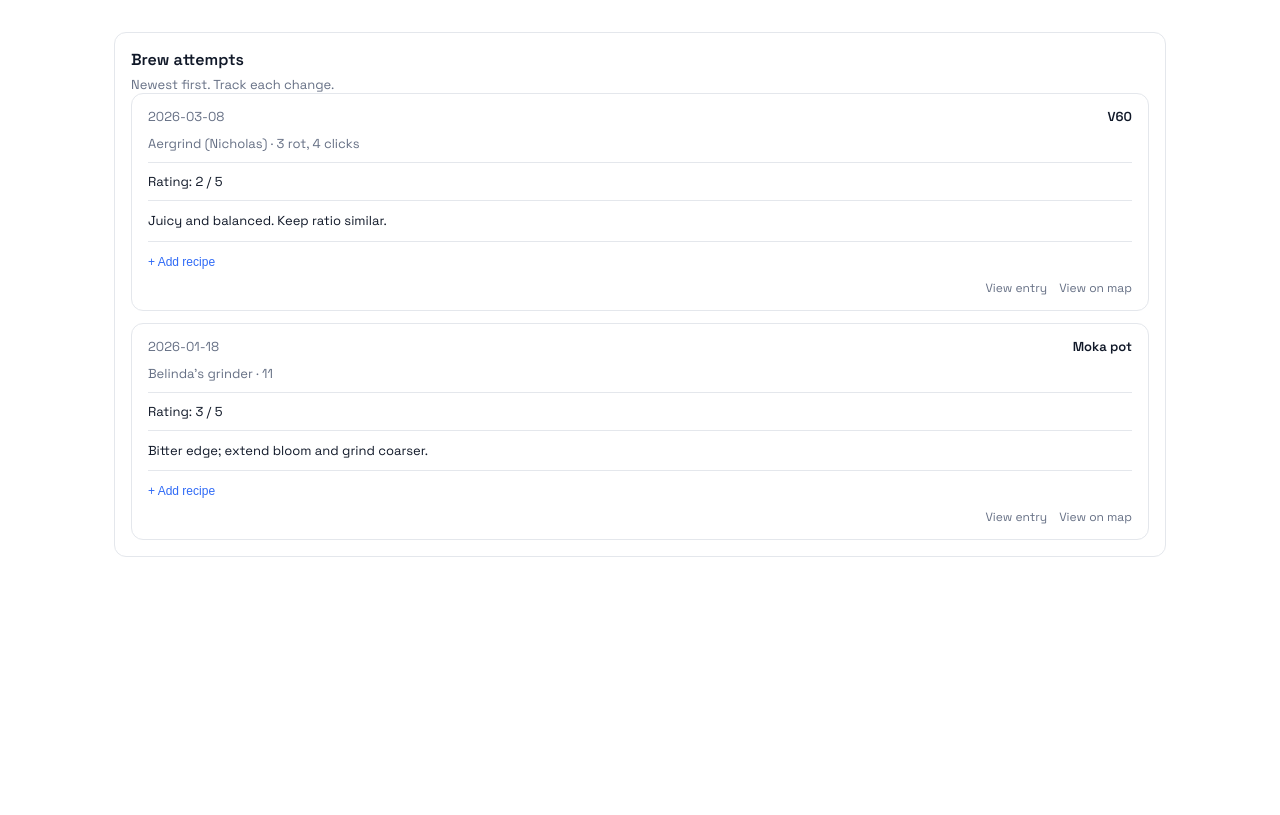
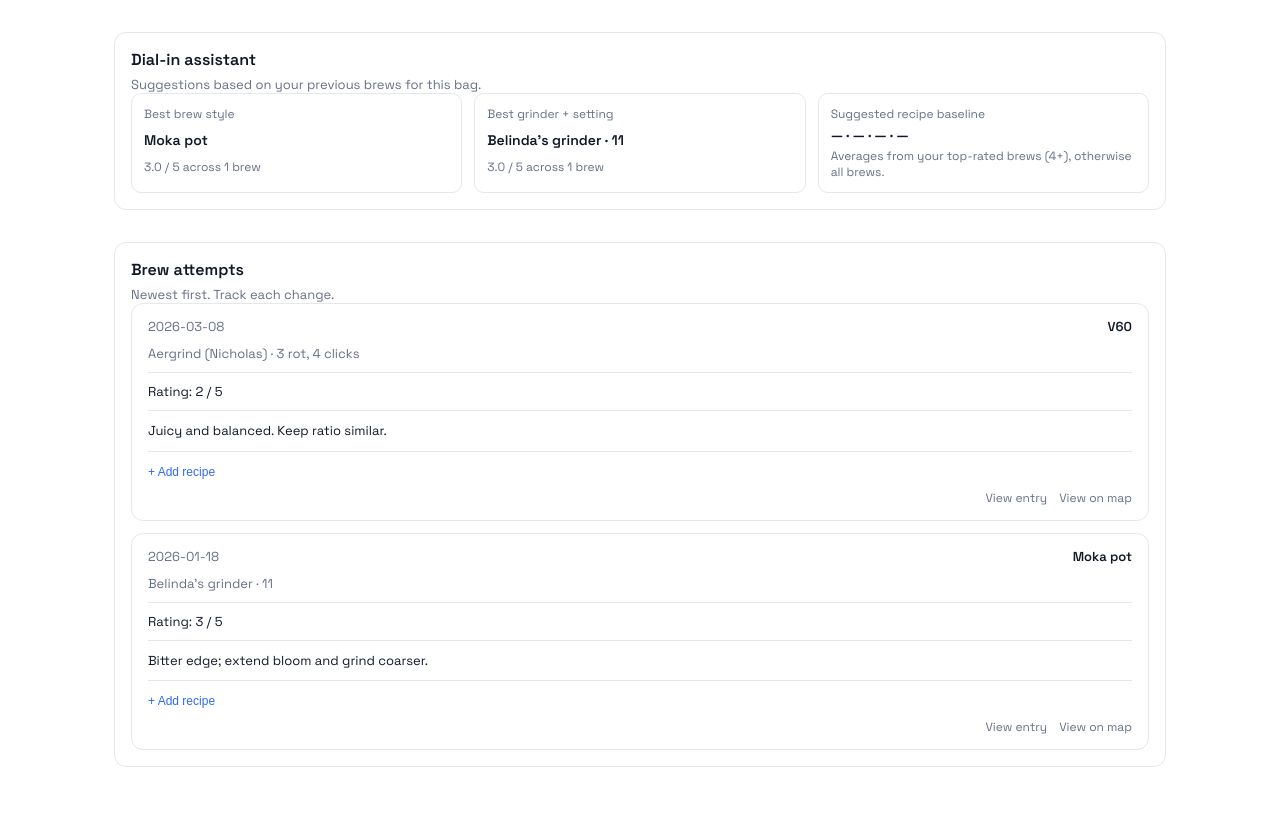
Before and after one commit to nicholasedger88/coffeelog, a Flask app: page /bags/1 in a window 1280 px wide. Shown: the part 490-1305 px from the top of the page. Before the commit the page ends 1047 px from the top, so only its background shows below. Run offline with Flask 3, Linux system fonts and the light colour scheme; data comes from the database, SQL or seed files in the repository.

Commit message:
Simplify filter context and add dial-in assistant recommendations

```diff
--- a/app.py
+++ b/app.py
@@ -3,6 +3,7 @@ from __future__ import annotations
 import json
 import re
 import sqlite3
+import os
 from datetime import datetime
 from pathlib import Path
 from typing import Any
@@ -43,7 +44,8 @@ COUNTRY_CODES = {
 }
 
 app = Flask(__name__)
-app.secret_key = "coffee-log-mvp"
+app.secret_key = os.environ.get("COFFEELOG_SECRET_KEY", "coffee-log-dev-only")
+app.config["ALLOW_DEMO_SEED"] = os.environ.get("COFFEELOG_ALLOW_DEMO_SEED", "1") == "1"
 
 
 def emoji_flag(country_code: str) -> str:
@@ -428,9 +430,15 @@ def parse_recipe_fields(form: dict[str, Any]) -> tuple[dict[str, Any], list[str]
     data["bloom_time_s"] = bloom_time_s
 
     agitation = form.get("agitation", "").strip()
-    if agitation and agitation not in {"none", "swirl", "stir"}:
-        errors.append("Agitation must be none, swirl, or stir.")
-    data["agitation"] = agitation or None
+    agitation, agitation_error = parse_allowed_choice(
+        agitation,
+        {"none", "swirl", "stir"},
+        "Agitation must be none, swirl, or stir.",
+        allow_empty=True,
+    )
+    if agitation_error:
+        errors.append(agitation_error)
+    data["agitation"] = agitation
 
     return data, errors
 
@@ -495,14 +503,22 @@ def validate_brew_payload(form: dict[str, Any]) -> tuple[dict[str, Any], list[st
         except ValueError:
             errors.append("Rating must be between 1 and 5.")
 
-    brew_style = form.get("brew_style", "").strip()
-    if brew_style not in ALLOWED_BREW_STYLES:
-        errors.append("Brew style must be one of the allowed options.")
+    brew_style, brew_style_error = parse_allowed_choice(
+        form.get("brew_style", "").strip(),
+        set(ALLOWED_BREW_STYLES),
+        "Brew style must be one of the allowed options.",
+    )
+    if brew_style_error:
+        errors.append(brew_style_error)
     data["brew_style"] = brew_style
 
-    grinder = form.get("grinder", "").strip()
-    if grinder not in ALLOWED_GRINDERS:
-        errors.append("Grinder must be one of the allowed options.")
+    grinder, grinder_error = parse_allowed_choice(
+        form.get("grinder", "").strip(),
+        set(ALLOWED_GRINDERS),
+        "Grinder must be one of the allowed options.",
+    )
+    if grinder_error:
+        errors.append(grinder_error)
     data["grinder"] = grinder
 
     grind_setting = form.get("grind_setting", "").strip()
@@ -552,6 +568,111 @@ def get_distinct_values(field: str) -> list[str]:
     ).fetchall()
     conn.close()
     return [row["value"] for row in rows]
+
+
+def parse_allowed_choice(
+    value: str,
+    allowed: set[str],
+    message: str,
+    allow_empty: bool = False,
+) -> tuple[str | None, str | None]:
+    if not value:
+        return (None, None) if allow_empty else ("", message)
+    if value in allowed:
+        return value, None
+    return value, message
+
+
+def build_distinct_values(include_brew_fields: bool = True) -> dict[str, list[str]]:
+    values = {
+        "coffee_name": get_distinct_values("coffee_name"),
+        "brand": get_distinct_values("brand"),
+        "varietal": get_distinct_values("varietal"),
+        "continent": get_distinct_values("continent"),
+        "country": get_distinct_values("country"),
+        "location": get_distinct_values("location"),
+        "process": get_distinct_values("process"),
+    }
+    if include_brew_fields:
+        values["brew_style"] = get_distinct_values("brew_style")
+    return values
+
+
+def fetch_latest_brew_id_for_bag(bag_id: int) -> int | None:
+    conn = get_db()
+    row = conn.execute(
+        """
+        SELECT id FROM brews
+        WHERE bag_id = ?
+        ORDER BY date DESC, created_at DESC
+        LIMIT 1
+        """,
+        (bag_id,),
+    ).fetchone()
+    conn.close()
+    if row:
+        return row["id"]
+    return None
+
+
+def build_dial_in_assistant(brews: list[sqlite3.Row]) -> dict[str, Any] | None:
+    if not brews:
+        return None
+    rated = [brew for brew in brews if brew["rating"] is not None]
+    if not rated:
+        return None
+
+    def pick_best_group(rows: list[sqlite3.Row], key_fn: Any) -> tuple[str | None, float | None, int]:
+        buckets: dict[str, list[int]] = {}
+        for row in rows:
+            key = key_fn(row)
+            if not key:
+                continue
+            buckets.setdefault(key, []).append(int(row["rating"]))
+        best_name: str | None = None
+        best_avg: float | None = None
+        best_n = 0
+        for name, values in buckets.items():
+            avg = sum(values) / len(values)
+            n = len(values)
+            if (
+                best_avg is None
+                or avg > best_avg
+                or (avg == best_avg and n > best_n)
+            ):
+                best_name = name
+                best_avg = avg
+                best_n = n
+        return best_name, best_avg, best_n
+
+    best_style, best_style_avg, best_style_n = pick_best_group(
+        rated, lambda row: row["brew_style"]
+    )
+    best_grind, best_grind_avg, best_grind_n = pick_best_group(
+        rated, lambda row: f'{row["grinder"]} · {format_grind_setting(row["grind_setting"], row["grinder"])}'
+    )
+
+    top_rows = [row for row in rated if int(row["rating"]) >= 4]
+    if not top_rows:
+        top_rows = rated
+
+    def avg_metric(metric: str) -> float | None:
+        numbers = [float(row[metric]) for row in top_rows if row[metric] is not None]
+        if not numbers:
+            return None
+        return sum(numbers) / len(numbers)
+
+    return {
+        "brew_count": len(brews),
+        "best_style": {"name": best_style, "avg": best_style_avg, "n": best_style_n},
+        "best_grind": {"name": best_grind, "avg": best_grind_avg, "n": best_grind_n},
+        "recipe_targets": {
+            "dose_g": avg_metric("dose_g"),
+            "water_ml": avg_metric("water_ml"),
+            "temp_c": avg_metric("temp_c"),
+            "total_brew_s": avg_metric("total_brew_s"),
+        },
+    }
 
 
 def build_filters_from_request(args: dict[str, str]) -> tuple[str, list[Any]]:
@@ -1042,17 +1163,9 @@ def log() -> Any:
         "log.html",
         coffees=coffees,
         entry_id=entry_id,
+        allow_demo_seed=app.config["ALLOW_DEMO_SEED"],
         build_query=build_query,
-        distinct_values={
-            "coffee_name": get_distinct_values("coffee_name"),
-            "brand": get_distinct_values("brand"),
-            "varietal": get_distinct_values("varietal"),
-            "continent": get_distinct_values("continent"),
-            "country": get_distinct_values("country"),
-            "location": get_distinct_values("location"),
-            "process": get_distinct_values("process"),
-            "brew_style": get_distinct_values("brew_style"),
-        },
+        distinct_values=build_distinct_values(include_brew_fields=True),
     )
 
 
@@ -1072,34 +1185,16 @@ def map_view() -> Any:
     ]
     latest_brew_id = None
     if bag_id:
-        conn = get_db()
-        row = conn.execute(
-            """
-            SELECT id FROM brews
-            WHERE bag_id = ?
-            ORDER BY date DESC, created_at DESC
-            LIMIT 1
-            """,
-            (bag_id,),
-        ).fetchone()
-        conn.close()
-        if row:
-            latest_brew_id = row["id"]
+        try:
+            latest_brew_id = fetch_latest_brew_id_for_bag(int(bag_id))
+        except ValueError:
+            latest_brew_id = None
     return render_template(
         "map.html",
         coffees=json.dumps(coffees),
         latest_brew_id=latest_brew_id,
         build_query=build_query,
-        distinct_values={
-            "coffee_name": get_distinct_values("coffee_name"),
-            "brand": get_distinct_values("brand"),
-            "varietal": get_distinct_values("varietal"),
-            "continent": get_distinct_values("continent"),
-            "country": get_distinct_values("country"),
-            "location": get_distinct_values("location"),
-            "process": get_distinct_values("process"),
-            "brew_style": get_distinct_values("brew_style"),
-        },
+        distinct_values=build_distinct_values(include_brew_fields=True),
     )
 
 
@@ -1116,16 +1211,7 @@ def altitude_view() -> Any:
         "altitude.html",
         coffees=json.dumps(coffees),
         build_query=build_query,
-        distinct_values={
-            "coffee_name": get_distinct_values("coffee_name"),
-            "brand": get_distinct_values("brand"),
-            "varietal": get_distinct_values("varietal"),
-            "continent": get_distinct_values("continent"),
-            "country": get_distinct_values("country"),
-            "location": get_distinct_values("location"),
-            "process": get_distinct_values("process"),
-            "brew_style": get_distinct_values("brew_style"),
-        },
+        distinct_values=build_distinct_values(include_brew_fields=True),
     )
 
 
@@ -1142,15 +1228,7 @@ def equator_view() -> Any:
         "equator.html",
         bags=json.dumps(bags),
         build_query=build_query,
-        distinct_values={
-            "coffee_name": get_distinct_values("coffee_name"),
-            "brand": get_distinct_values("brand"),
-            "varietal": get_distinct_values("varietal"),
-            "continent": get_distinct_values("continent"),
-            "country": get_distinct_values("country"),
-            "location": get_distinct_values("location"),
-            "process": get_distinct_values("process"),
-        },
+        distinct_values=build_distinct_values(include_brew_fields=False),
     )
 
 
@@ -1171,12 +1249,14 @@ def bag_detail(bag_id: int) -> Any:
     brews = fetch_brews_for_bag(bag_id)
     grind_insights = fetch_grind_insights(bag_id)
     latest_brew_id = brews[0]["id"] if brews else None
+    dial_in_assistant = build_dial_in_assistant(brews)
     return render_template(
         "bag_detail.html",
         bag=bag,
         brews=brews,
         grind_insights=grind_insights,
         latest_brew_id=latest_brew_id,
+        dial_in_assistant=dial_in_assistant,
     )
 
 
@@ -1619,6 +1699,9 @@ def reverse_geocode() -> Any:
 
 @app.route("/seed", methods=["POST"])
 def seed_route() -> Any:
+    if not app.config["ALLOW_DEMO_SEED"]:
+        flash("Seeding is disabled in this environment.", "error")
+        return redirect(url_for("bags_view"))
     from seed import seed_data
 
     init_db()
--- a/static/styles.css
+++ b/static/styles.css
@@ -303,6 +303,34 @@ textarea {
 
 .recipe-grid {
   margin-top: 8px;
+}
+
+.dial-in-assistant {
+  margin-top: 16px;
+}
+
+.assistant-grid {
+  display: grid;
+  grid-template-columns: repeat(auto-fit, minmax(220px, 1fr));
+  gap: 12px;
+}
+
+.assistant-item {
+  border: 1px solid var(--border);
+  border-radius: 10px;
+  padding: 12px;
+  display: grid;
+  gap: 4px;
+}
+
+.assistant-label {
+  font-size: 12px;
+  color: var(--muted);
+}
+
+.assistant-meta {
+  font-size: 12px;
+  color: var(--muted);
 }
 
 .toggle-icon {
--- a/templates/bag_detail.html
+++ b/templates/bag_detail.html
@@ -101,6 +101,48 @@
           </span>
         </div>
       {% endfor %}
+    </div>
+  </section>
+{% endif %}
+
+{% if dial_in_assistant %}
+  <section class="card dial-in-assistant">
+    <div class="section-header">
+      <h3>Dial-in assistant</h3>
+      <p>Suggestions based on your previous brews for this bag.</p>
+    </div>
+    <div class="assistant-grid">
+      {% if dial_in_assistant.best_style.name %}
+        <div class="assistant-item">
+          <span class="assistant-label">Best brew style</span>
+          <strong>{{ dial_in_assistant.best_style.name }}</strong>
+          <span class="assistant-meta">
+            {{ "%.1f"|format(dial_in_assistant.best_style.avg) }} / 5 across {{ dial_in_assistant.best_style.n }} brew{{ "s" if dial_in_assistant.best_style.n != 1 else "" }}
+          </span>
+        </div>
+      {% endif %}
+      {% if dial_in_assistant.best_grind.name %}
+        <div class="assistant-item">
+          <span class="assistant-label">Best grinder + setting</span>
+          <strong>{{ dial_in_assistant.best_grind.name }}</strong>
+          <span class="assistant-meta">
+            {{ "%.1f"|format(dial_in_assistant.best_grind.avg) }} / 5 across {{ dial_in_assistant.best_grind.n }} brew{{ "s" if dial_in_assistant.best_grind.n != 1 else "" }}
+          </span>
+        </div>
+      {% endif %}
+      <div class="assistant-item">
+        <span class="assistant-label">Suggested recipe baseline</span>
+        <strong>
+          {% if dial_in_assistant.recipe_targets.dose_g %}{{ "%.1f"|format(dial_in_assistant.recipe_targets.dose_g) }}g{% else %}—{% endif %}
+          ·
+          {% if dial_in_assistant.recipe_targets.water_ml %}{{ (dial_in_assistant.recipe_targets.water_ml|round(0))|int }}ml{% else %}—{% endif %}
+          ·
+          {% if dial_in_assistant.recipe_targets.temp_c %}{{ "%.1f"|format(dial_in_assistant.recipe_targets.temp_c) }}°C{% else %}—{% endif %}
+          ·
+          {% if dial_in_assistant.recipe_targets.total_brew_s %}{{ dial_in_assistant.recipe_targets.total_brew_s|format_duration }}{% else %}—{% endif %}
+        </strong>
+        <span class="assistant-meta">Averages from your top-rated brews (4+), otherwise all brews.</span>
+      </div>
     </div>
   </section>
 {% endif %}
```
Also changed, not shown: templates/log.html (+6 -4 lines).
